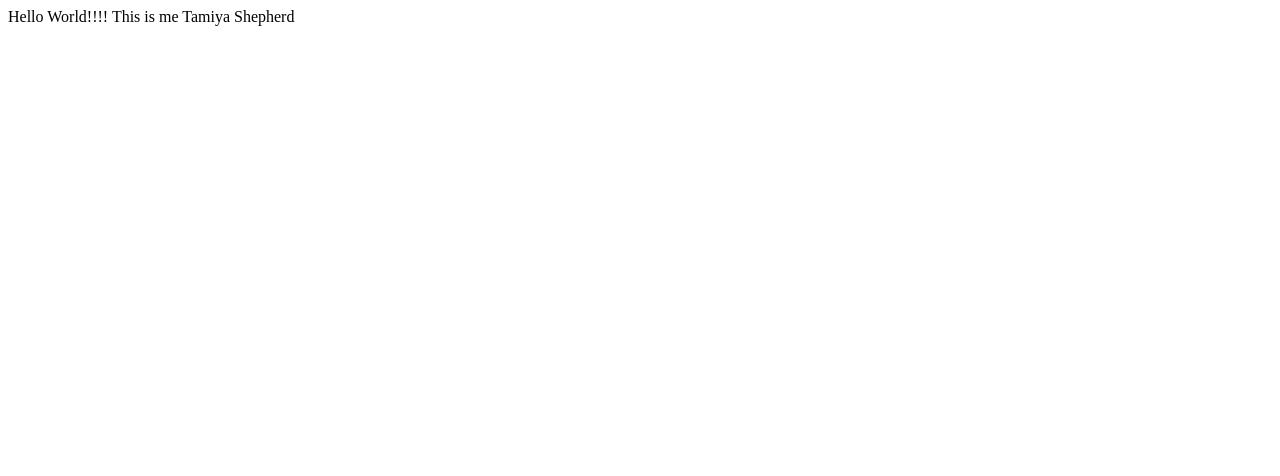
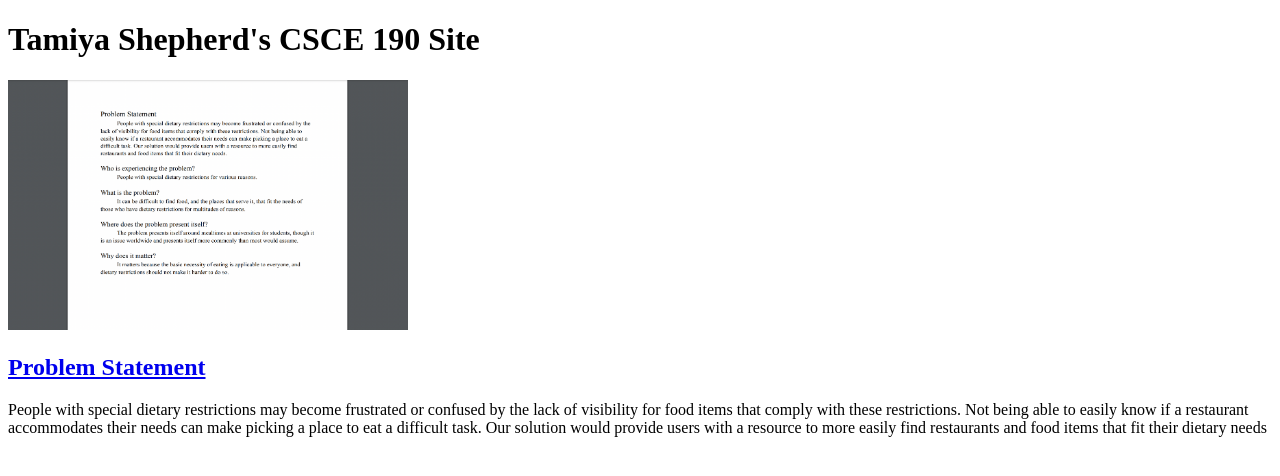
Before and after one commit to ttamiyyaa/ttamiyyaa.github.io, a plain HTML site: page index.html in a window 1280 px wide. Drawn offline with Linux system fonts and the light colour scheme.

Commit message:
Add files via upload

```diff
--- a/index.html
+++ b/index.html
@@ -1 +1,23 @@
-Hello World!!!! This is me Tamiya Shepherd
+<!DOCTYPE html>
+<html>
+    <head>
+        <title>CSCE 190: Tamiya Shepherd</title>
+    </head>
+    <body>
+        <h1>Tamiya Shepherd's CSCE 190 Site</h1>
+
+        <section class="assignment">
+            <a href="files/problem-statement.pdf"><img src="images/problem-statement.png"width="400"height="250"></a>
+            <section class="ass-details">
+                <a href="files/problem-statement.pdf"><h2>Problem Statement</h2></a>
+                <p>
+                    People with special dietary restrictions may become frustrated or confused by the
+                    lack of visibility for food items that comply with these restrictions. Not being able to
+                    easily know if a restaurant accommodates their needs can make picking a place to eat a
+                    difficult task. Our solution would provide users with a resource to more easily find
+                    restaurants and food items that fit their dietary needs
+                </p>
+            </section>
+        </section>
+    </body>
+</html>
```
Also changed, not shown: images/problem-statement.png (added), 1 other file.
